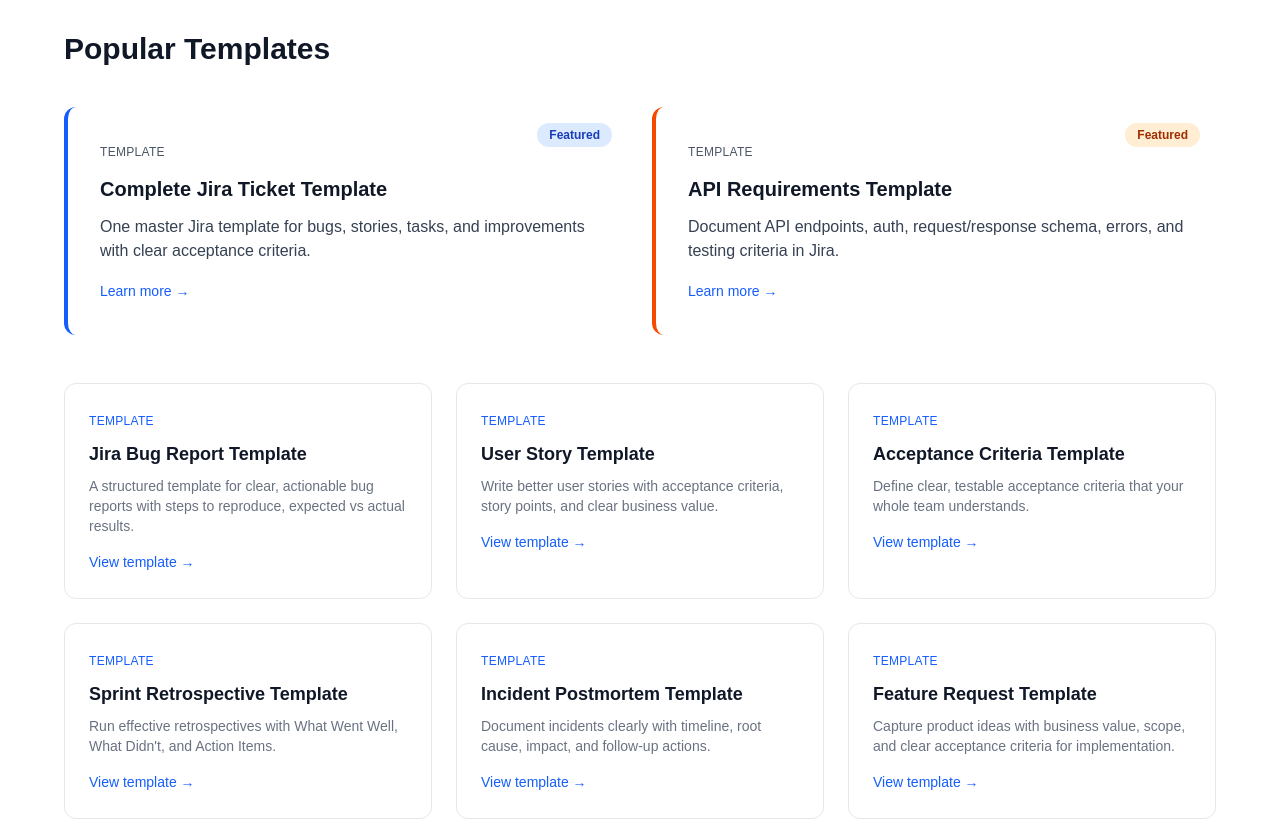
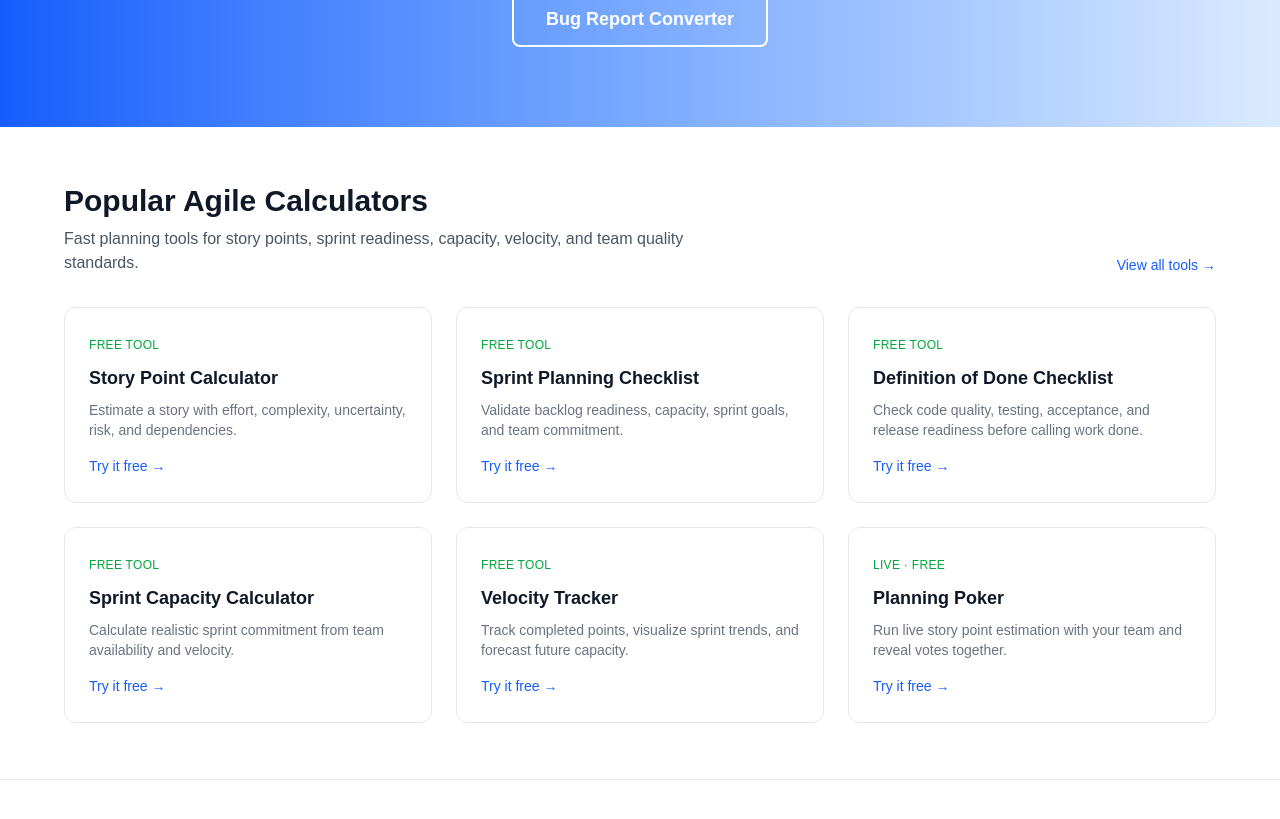
Before and after one commit to ahmedul/agile-tool-hub, a Next.js app: page / in a window 1280 px wide. Shown: the part 763-1582 px from the top of the page. Built offline with nearby package versions, Linux system fonts and the light colour scheme; no server answers.

Commit message:
Add homepage links to agile calculators

```diff
--- a/src/app/page.tsx
+++ b/src/app/page.tsx
@@ -11,7 +11,7 @@
   ...buildMetadata({
     title: "AgileToolHub — Free Agile, Scrum & Software Delivery Templates & Tools",
     description:
-      "Free templates and tools for Agile teams. Generate user stories, acceptance criteria, bug reports, and Jira tickets. Track sprint velocity. Real-time planning poker and retros. No login required.",
+      "Free templates and tools for Agile teams. Estimate story points, plan sprint capacity, generate user stories, acceptance criteria, bug reports, and Jira tickets. No login required.",
     keywords: KEYWORDS.homepage,
     canonical: "https://agiletoolhub.com",
   }),
@@ -33,6 +33,40 @@
   { title: "Feature Request Template", description: "Capture product ideas with business value, scope, and clear acceptance criteria for implementation.", href: "/templates/feature-request-template", category: "Template" },
 ];
 
+const popularCalculators = [
+  {
+    title: "Story Point Calculator",
+    description: "Estimate a story with effort, complexity, uncertainty, risk, and dependencies.",
+    href: "/tools/story-point-calculator",
+  },
+  {
+    title: "Sprint Planning Checklist",
+    description: "Validate backlog readiness, capacity, sprint goals, and team commitment.",
+    href: "/tools/sprint-planning-checklist",
+  },
+  {
+    title: "Definition of Done Checklist",
+    description: "Check code quality, testing, acceptance, and release readiness before calling work done.",
+    href: "/tools/definition-of-done-checklist",
+  },
+  {
+    title: "Sprint Capacity Calculator",
+    description: "Calculate realistic sprint commitment from team availability and velocity.",
+    href: "/tools/sprint-capacity-calculator",
+  },
+  {
+    title: "Velocity Tracker",
+    description: "Track completed points, visualize sprint trends, and forecast future capacity.",
+    href: "/tools/velocity-tracker",
+  },
+  {
+    title: "Planning Poker",
+    description: "Run live story point estimation with your team and reveal votes together.",
+    href: "/tools/planning-poker",
+    badge: "Live · Free",
+  },
+];
+
 export default function Home() {
   const organizationSchema = buildOrganizationSchema();
 
@@ -51,6 +85,28 @@
           { label: "Bug Report Converter", href: "/tools/bug-report-to-jira-ticket-converter", variant: "outline" },
         ]}
       />
+
+      <section className="bg-white border-b border-gray-200 py-14 px-4">
+        <div className="max-w-6xl mx-auto">
+          <div className="flex flex-col gap-3 sm:flex-row sm:items-end sm:justify-between mb-8">
+            <div>
+              <h2 className="text-3xl font-bold text-gray-900">Popular Agile Calculators</h2>
+              <p className="text-gray-600 mt-2 max-w-2xl">
+                Fast planning tools for story points, sprint readiness, capacity, velocity, and team quality standards.
+              </p>
+            </div>
+            <Link href="/tools" className="text-blue-600 hover:underline text-sm font-medium">
+              View all tools →
+            </Link>
+          </div>
+
+          <div className="grid grid-cols-1 sm:grid-cols-2 lg:grid-cols-3 gap-6">
+            {popularCalculators.map((tool) => (
+              <ToolCard key={tool.href} {...tool} />
+            ))}
+          </div>
+        </div>
+      </section>
 
       <section className="py-16 px-4">
         <div className="max-w-6xl mx-auto">
@@ -233,6 +289,18 @@
                 <p className="text-gray-500 text-xs mt-1">Estimate accurately with Fibonacci, planning poker, and real examples</p>
               </li>
               <li>
+                <Link href="/tools/story-point-calculator" className="text-blue-600 hover:underline font-medium text-sm">
+                  Story Point Calculator
+                </Link>
+                <p className="text-gray-500 text-xs mt-1">Estimate work from effort, complexity, uncertainty, risk, and dependencies</p>
+              </li>
+              <li>
+                <Link href="/tools/sprint-planning-checklist" className="text-blue-600 hover:underline font-medium text-sm">
+                  Sprint Planning Checklist
+                </Link>
+                <p className="text-gray-500 text-xs mt-1">Validate backlog readiness, capacity, sprint goal, and commitment</p>
+              </li>
+              <li>
                 <Link href="/tools/planning-poker" className="text-blue-600 hover:underline font-medium text-sm">
                   Planning Poker Tool
                 </Link>
--- a/src/components/HeroSection.tsx
+++ b/src/components/HeroSection.tsx
@@ -40,7 +40,7 @@
 
   return (
     <section
-      className={`relative w-full min-h-screen sm:min-h-[600px] md:min-h-[600px] lg:min-h-[600px] flex items-center justify-center overflow-hidden bg-gradient-to-r ${gradientFrom} ${gradientTo} dark:opacity-90`}
+      className={`relative w-full min-h-[520px] sm:min-h-[560px] lg:min-h-[600px] py-16 sm:py-20 flex items-center justify-center overflow-hidden bg-gradient-to-r ${gradientFrom} ${gradientTo} dark:opacity-90`}
     >
       {/* Accent Icon Background */}
       {accentIcon && (
@@ -54,7 +54,7 @@
       {/* Content Container */}
       <div className="relative z-10 max-w-4xl mx-auto px-4 sm:px-6 lg:px-8 text-center flex flex-col items-center justify-center">
         {/* Title */}
-        <h1 className="text-4xl sm:text-5xl md:text-6xl lg:text-7xl font-bold text-white mb-6 leading-tight">
+        <h1 className="text-3xl sm:text-5xl md:text-6xl lg:text-7xl font-bold text-white mb-6 leading-tight">
           {title}
         </h1>
 
```
